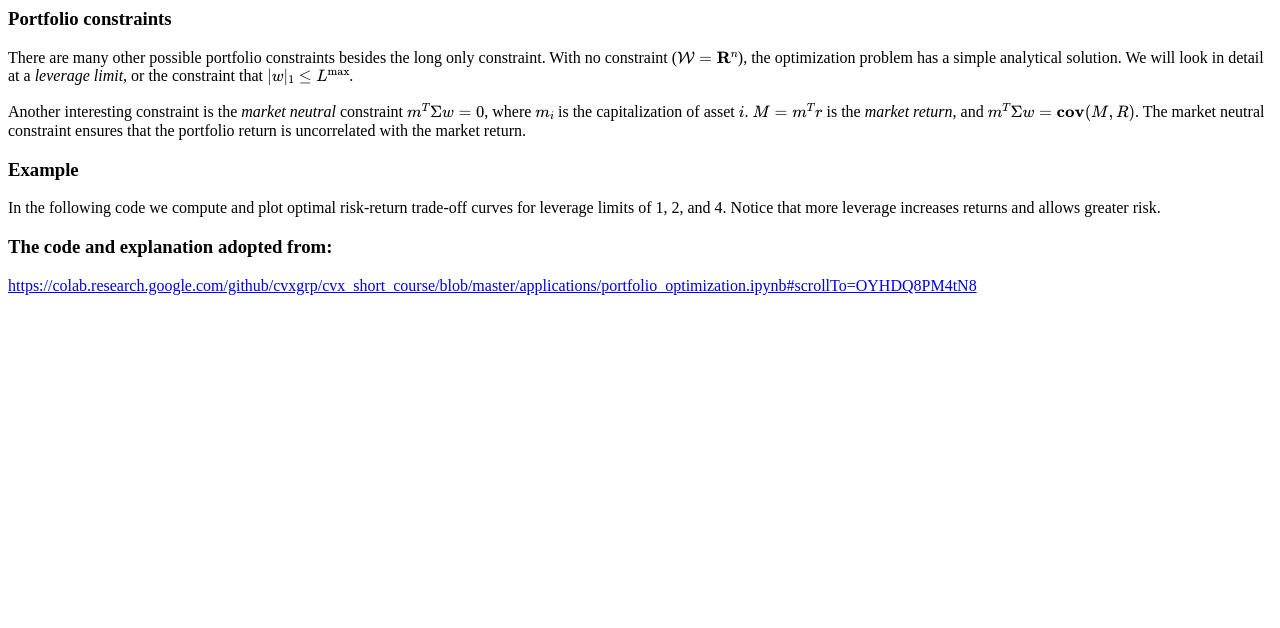
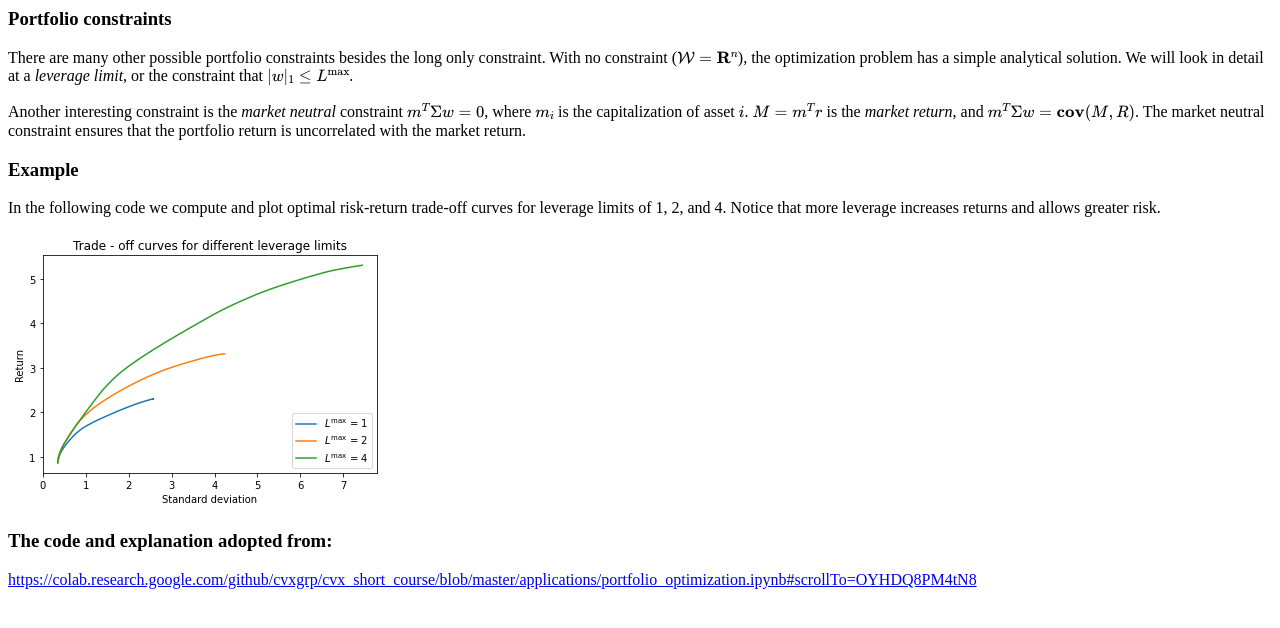
Before and after one commit to AndreiKeino/AndreiKeino.github.io, a plain HTML site: page camex/addons/cvx/Portfolio_optimization_2/help.html in a window 1280 px wide. Drawn offline with nearby package versions, Linux system fonts and the light colour scheme; some packages are replaced by stand-ins of ours.

Commit message:
portfolio optimization 2 added

```diff
--- a/camex/addons/cvx/Portfolio_optimization_2/help.html
+++ b/camex/addons/cvx/Portfolio_optimization_2/help.html
@@ -21,6 +21,11 @@ The market neutral constraint ensures that the portfolio return is uncorrelated
 <p>In the following code we compute and plot optimal risk-return trade-off curves for leverage limits of 1, 2, and 4.
 Notice that more leverage increases returns and allows greater risk.</p>
 
+<p>
+<img src="/images/trade_off_curves.png" alt="Trade-off curves."></img>
+</p>
+
+
 <h3 id="the-code-and-explanation-adopted-from-">The code and explanation adopted from:</h3>
 <p><a href="https://colab.research.google.com/github/cvxgrp/cvx_short_course/blob/master/applications/portfolio_optimization.ipynb#scrollTo=OYHDQ8PM4tN8">https://colab.research.google.com/github/cvxgrp/cvx_short_course/blob/master/applications/portfolio_optimization.ipynb#scrollTo=OYHDQ8PM4tN8</a></p>
 
```
Also changed, not shown: camex/addons/cvx/Portfolio_optimization_2/images/trade_off_curves.png (added).
